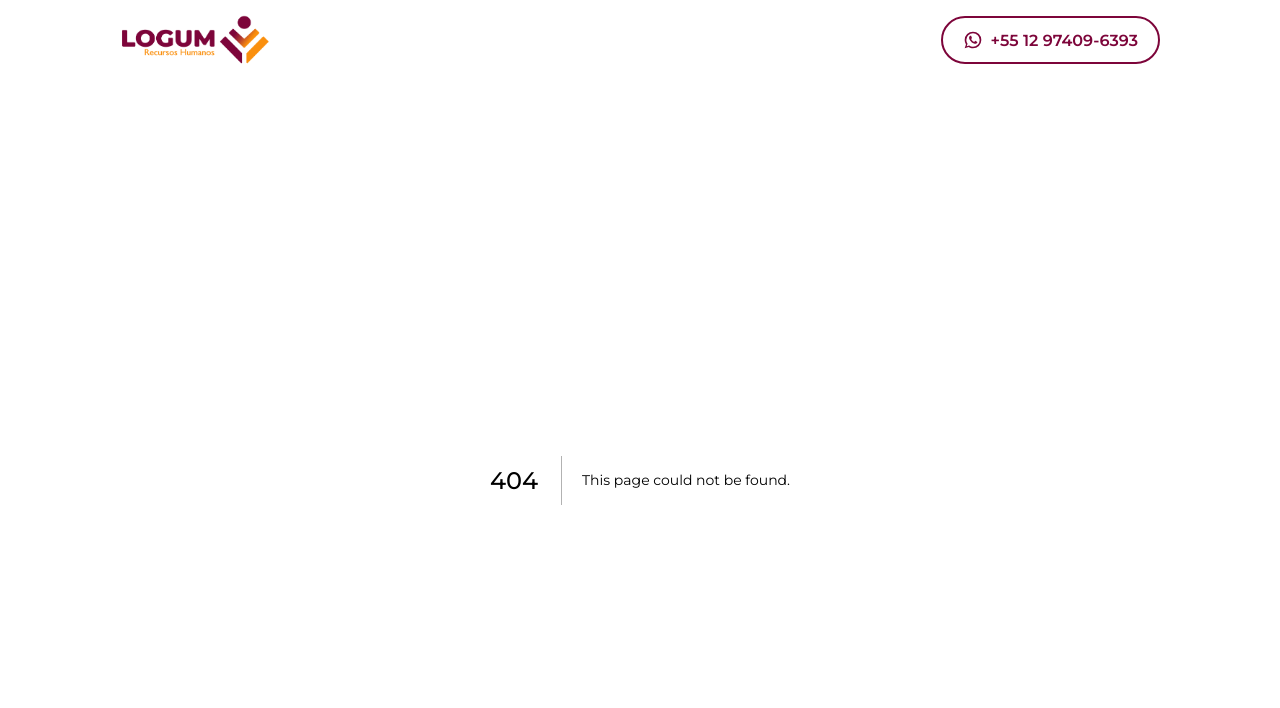
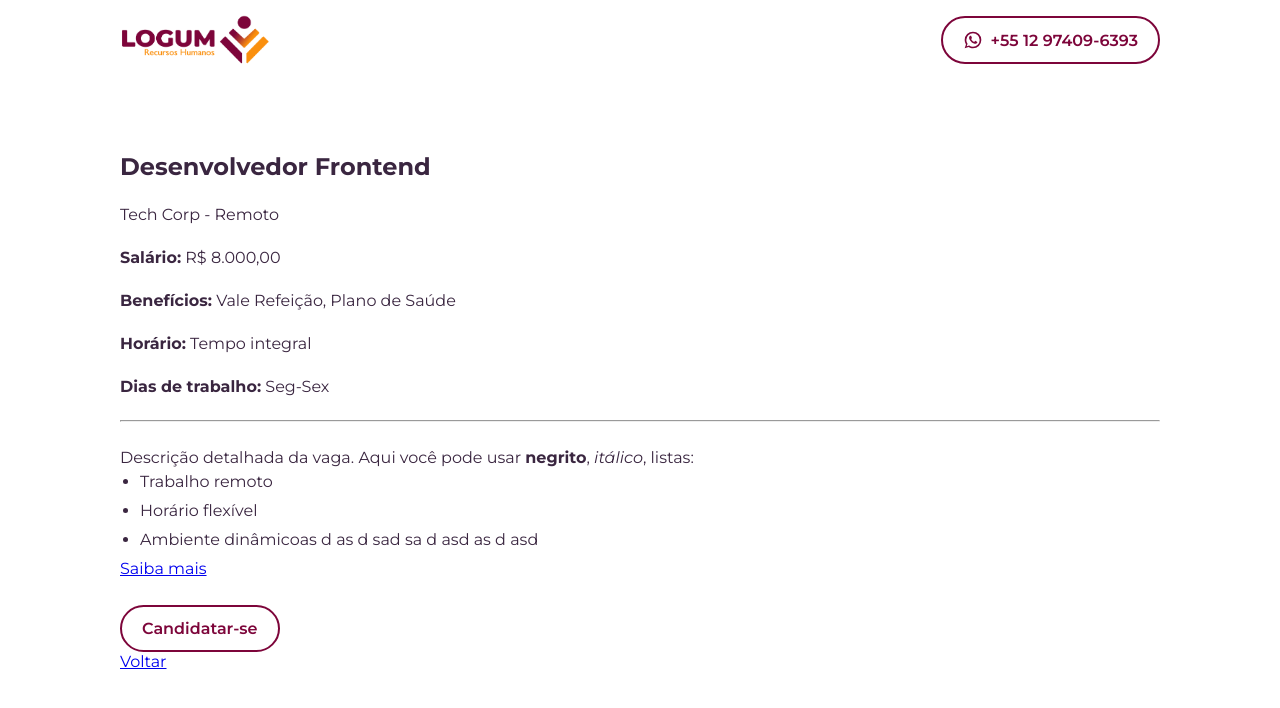
Before and after one commit to MPCGomes/logumrh, a Next.js app: page /jobs/frontend-developer in a window 1280 px wide. Before the commit this address had no page. Shown: the top 708 px of the page. Built offline with nearby package versions, Linux system fonts and the light colour scheme.

Commit message:
add job page slug

```diff
--- /dev/null
+++ b/src/app/jobs/[slug]/page.module.scss
@@ -0,0 +1,37 @@
+@use "@/styles/variables"as *;
+
+.section {
+  gap: 24px;
+}
+
+.markdown {
+  font-size: $font-size-base;
+  line-height: $line-height-base;
+  color: $text-primary;
+
+  h1 {
+    font-size: $font-size-lg;
+    line-height: $line-height-lg;
+    font-weight: bold;
+  }
+
+  h2 {
+    font-size: $font-size-md;
+    line-height: $line-height-md;
+    font-weight: bold;
+  }
+
+  p {
+    font-size: $font-size-base;
+    line-height: $line-height-base;
+  }
+
+  ul,
+  ol {
+    padding-left: 20px;
+  }
+
+  li {
+    margin-bottom: 5px;
+  }
+}
--- /dev/null
+++ b/src/app/jobs/[slug]/page.tsx
@@ -0,0 +1,70 @@
+"use client";
+
+import React, { useEffect, useState } from "react";
+import { getJobBySlug, JobData } from "@/utils/jobFetcher";
+import styles from "./page.module.scss";
+import Link from "next/link";
+import ReactMarkdown from "react-markdown";
+import remarkGfm from "remark-gfm";
+import Button from "@/components/common/Button/Button";
+import clsx from "clsx";
+
+const JobDetailPage = ({ params }: { params: Promise<{ slug: string }> }) => {
+  const [job, setJob] = useState<JobData | null>(null);
+  const [slug, setSlug] = useState<string | null>(null);
+
+  useEffect(() => {
+    params.then((resolvedParams) => {
+      setSlug(resolvedParams.slug);
+    });
+  }, [params]);
+
+  useEffect(() => {
+    if (slug) {
+      getJobBySlug(slug).then(setJob);
+    }
+  }, [slug]);
+
+  if (!slug) {
+    return <p>Carregando...</p>;
+  }
+
+  if (job === null) {
+    return <p>Carregando vaga...</p>;
+  }
+
+  if (!job) {
+    return <p>Vaga não encontrada.</p>;
+  }
+
+  return (
+    <section className={clsx("container section", styles.section)}>
+      <h1>{job.jobTitle}</h1>
+      <p>
+        {job.company} - {job.location}
+      </p>
+      <p>
+        <strong>Salário:</strong> {job.salary}
+      </p>
+      <p>
+        <strong>Benefícios:</strong> {job.benefits}
+      </p>
+      <p>
+        <strong>Horário:</strong> {job.schedule}
+      </p>
+      <p>
+        <strong>Dias de trabalho:</strong> {job.workDays}
+      </p>
+      <hr />
+      <ReactMarkdown className={styles.markdown} remarkPlugins={[remarkGfm]}>
+        {job.content}
+      </ReactMarkdown>
+      <div className={styles.buttons}>
+        <Button>Candidatar-se</Button>
+        <Link href="/jobs">Voltar</Link>
+      </div>
+    </section>
+  );
+};
+
+export default JobDetailPage;
```
